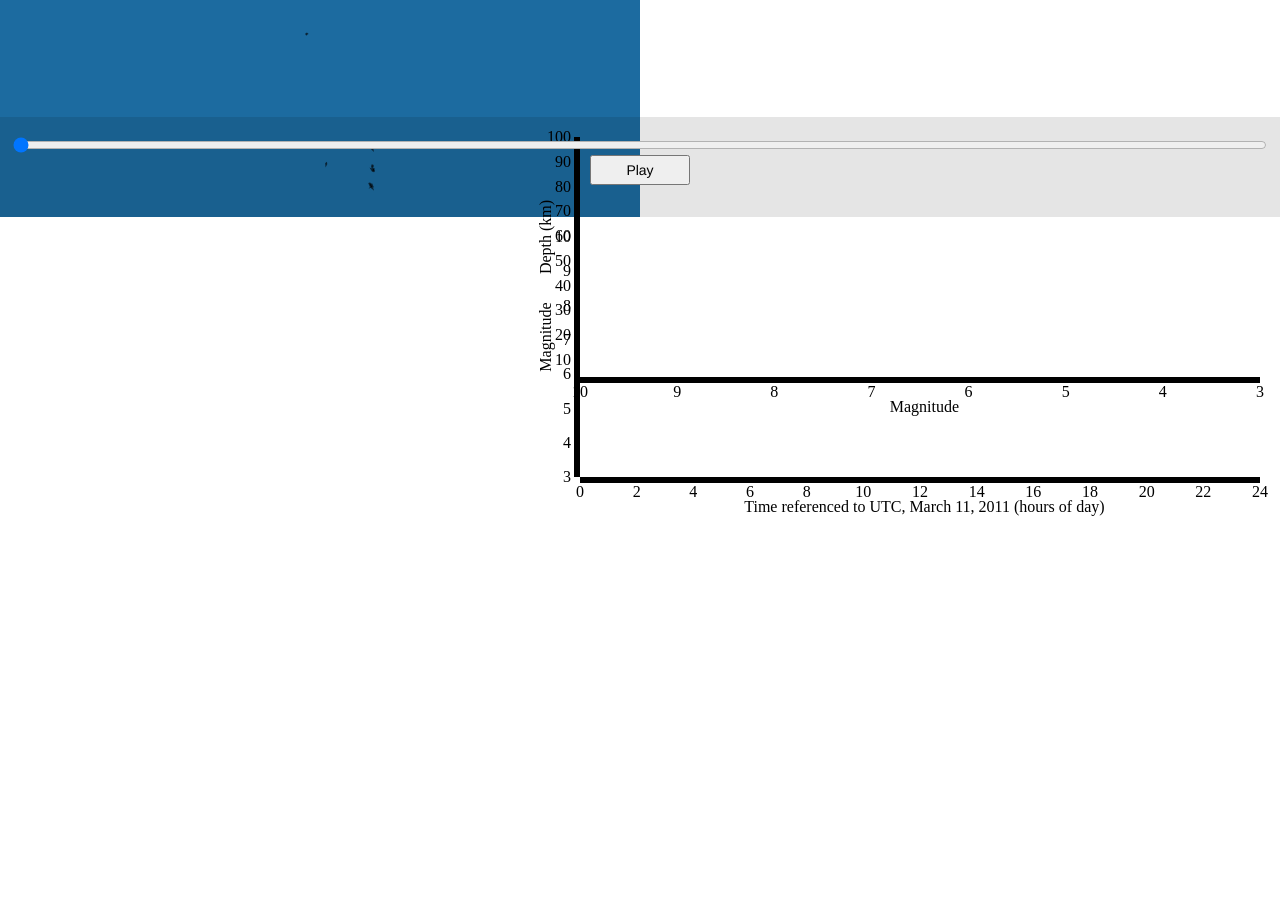
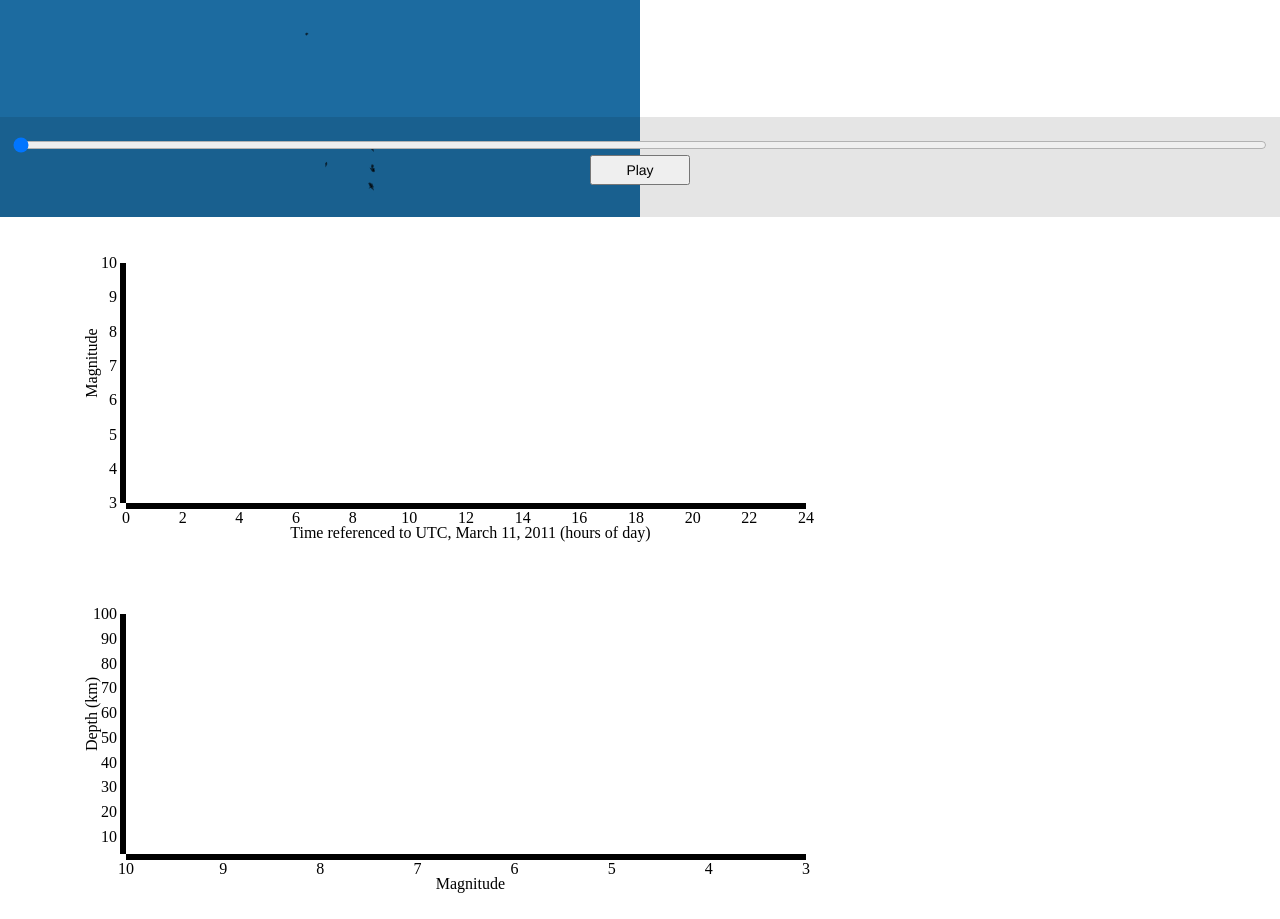
Before and after one commit to ginaschmalzle/tohoku_eq, a plain HTML site: page index.html in a window 1280 px wide. Shown: the part 583-1502 px from the top of the page. Before the commit the page ends 1400 px from the top, so only its background shows below. Drawn offline with nearby package versions, Linux system fonts and the light colour scheme.

Commit message:
With CSS adjustment!

```diff
--- a/index.html
+++ b/index.html
@@ -19,8 +19,10 @@
 
 		<canvas id="myCanvas">
 		</canvas>
+		<div>
 		<svg id="mySVG"></svg>
 		<svg id="mySVG2"></svg>
+		</div>
 
 		<div id="bottom">
 				<div id="time"></div>
--- a/style.css
+++ b/style.css
@@ -22,15 +22,28 @@ body {
 
 #mySVG {
 
-	float: right;
+
+	margin-top:2%;
+	margin-bottom:2%;
+	margin-right:2%;
+	margin-left:2%;
+
+
 
 }
 #mySVG2 {
-	position:relative;
-	float: right;
-	top:-400px;
 
 
+	margin-top:2%;
+	margin-bottom:2%;
+	margin-right:2%;
+	margin-left:2%;
+
+
+}
+
+#myCanvas {
+	float: left;
 }
 
 #time {
```
